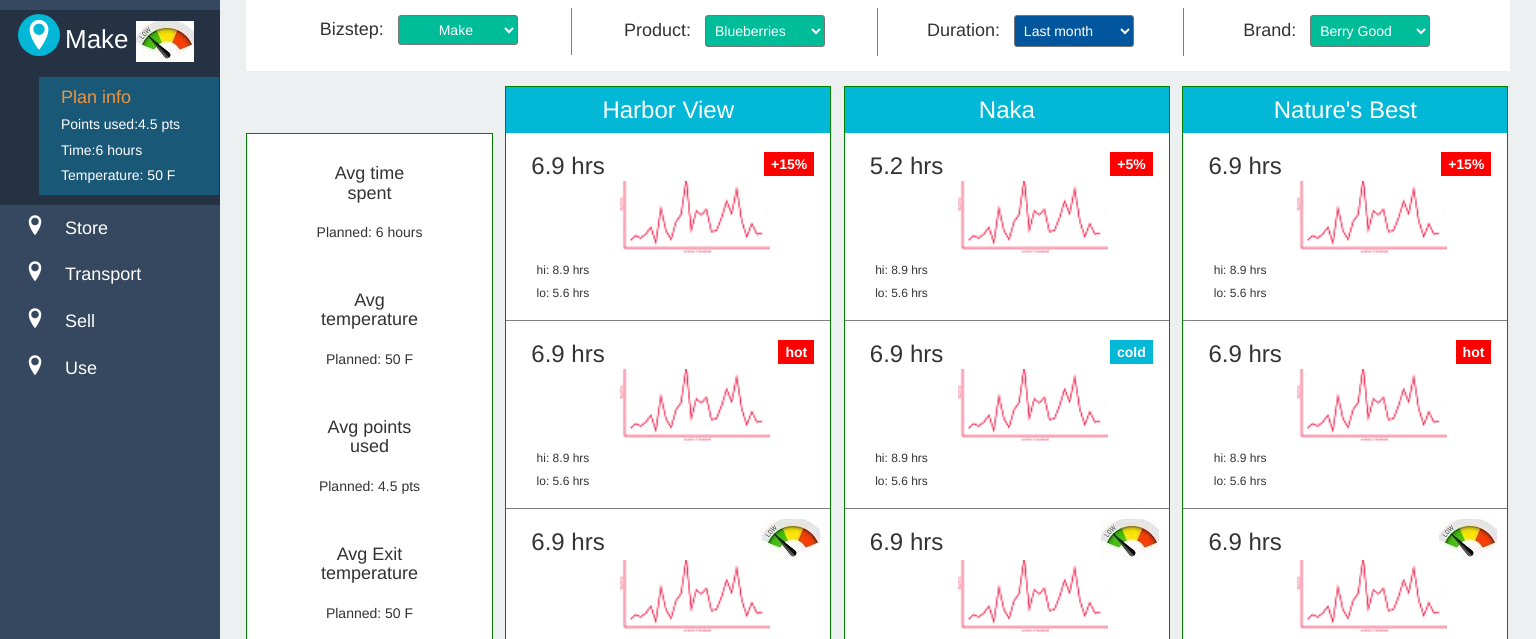
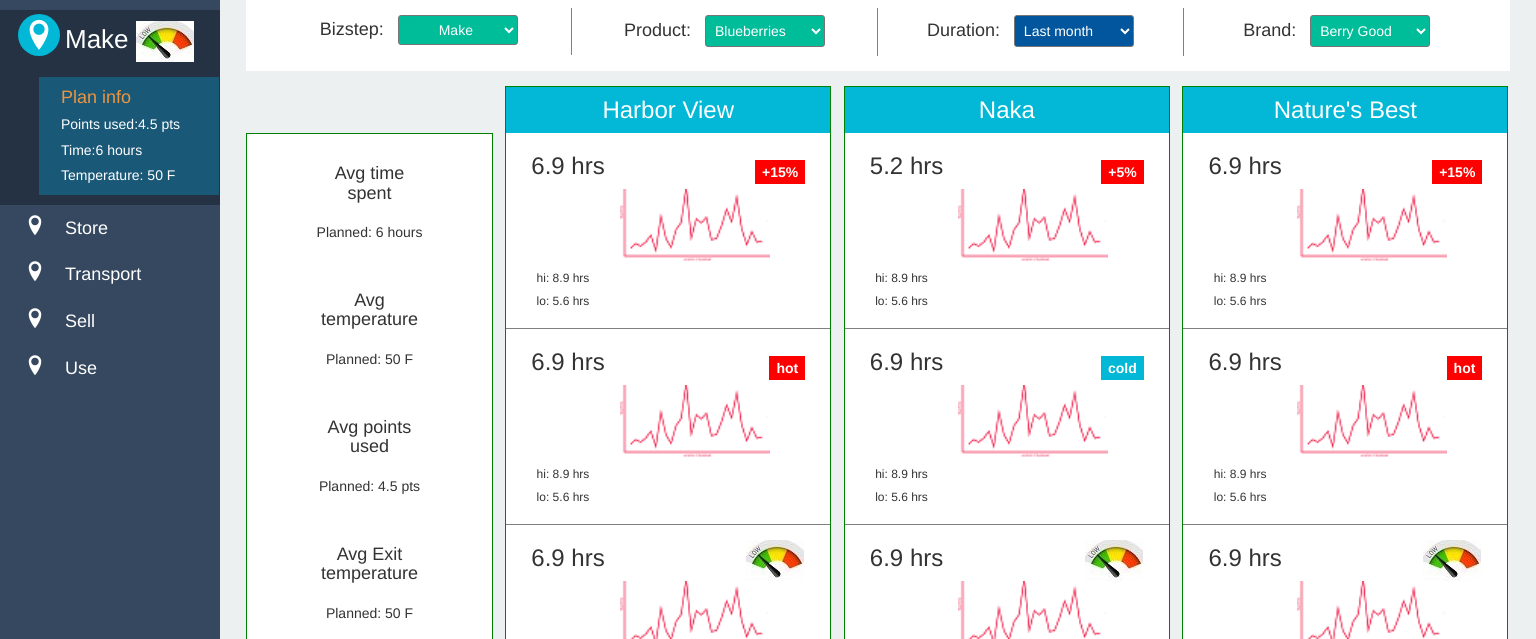
Before and after one commit to rohinsha/ui-task2, a website: page first_page.html in a window 1536 px wide. Shown: the part 129-768 px from the top of the page. Drawn offline with nearby package versions, Linux system fonts and the light colour scheme; files that its build step writes are made by us from their sources; files whose address does not match are found by name.

Commit message:
responsive for larger desktop 1380px and more

```diff
--- a/sass/pages/_partner-dashboard.scss
+++ b/sass/pages/_partner-dashboard.scss
@@ -228,3 +228,22 @@
 		 margin-left: 0px;
 	}
 }
+@media screen and (min-width: 1380px){
+	.compare-section {
+		.product-detail-block {
+			 .product-group {
+				  .content-item {
+						label {
+							margin-top: 27px;
+							margin-right: 25px;
+
+						}
+						.meter-img{
+							margin-top: 15px;
+							right: 26px;
+						}
+					}
+				}
+			}
+		}
+ }
```
